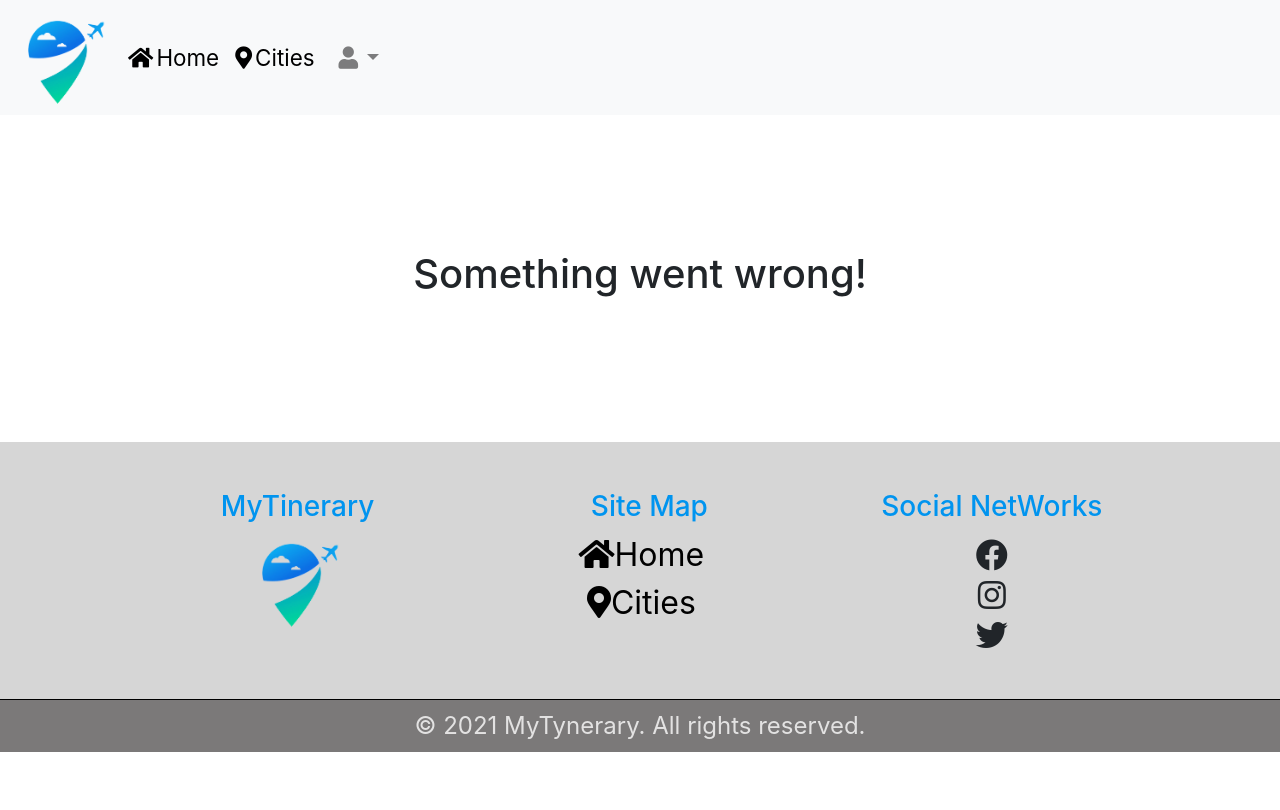
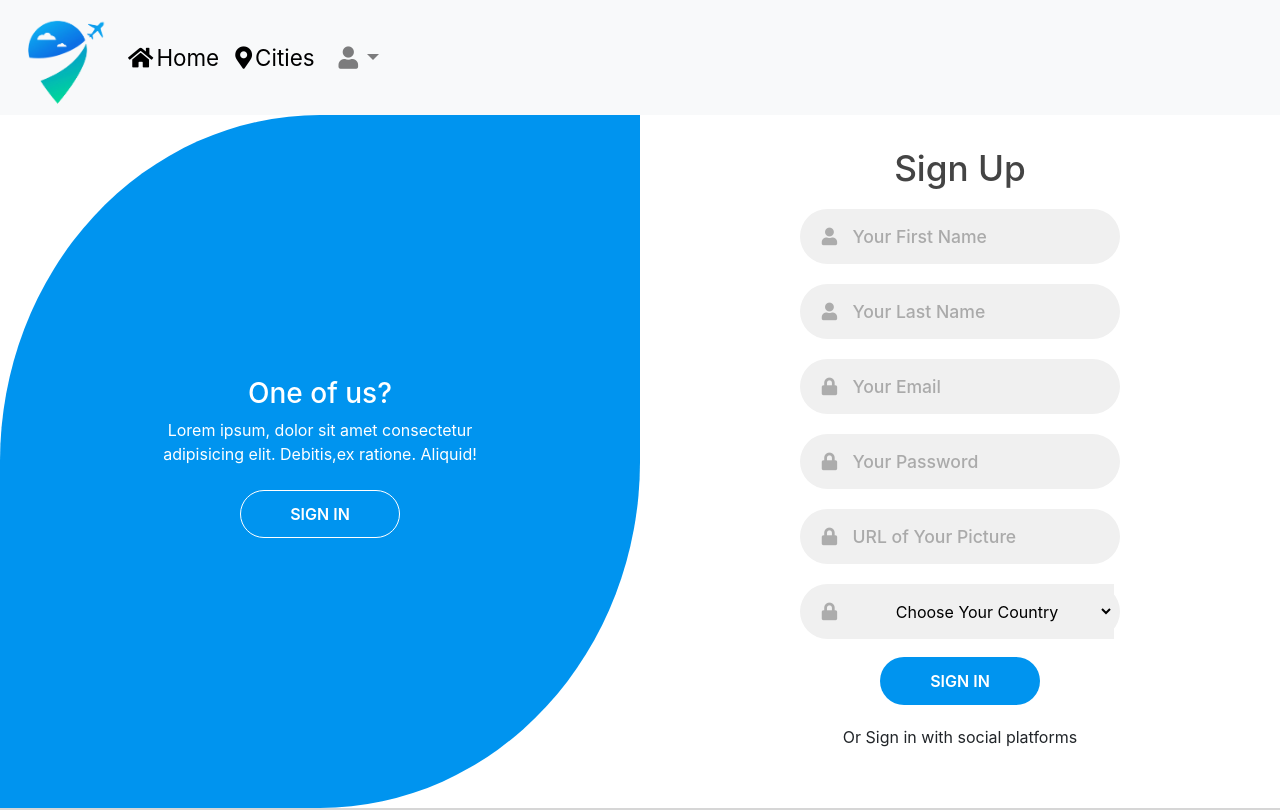
Before and after one commit to adrielbaez/mytinerary-adrielbaez, a React (Create React App) app in the folder frontend/: page /signup in a window 1280 px wide. Before the commit this address led to /error. Shown: the top 810 px of the page. Built offline with nearby package versions, Linux system fonts and the light colour scheme.

Commit message:
cambios 27/04

```diff
--- a/frontend/src/App.css
+++ b/frontend/src/App.css
@@ -851,3 +851,137 @@ p.text-itinerary{
         align-items: center;
     }
 }
+/* -------login */
+.container-all{
+    display: flex;
+}
+.container-form{
+    width: 50vw;
+    padding: 2rem 0 ;
+}
+.call-to-action-form{
+    width: 50vw;
+    background-color: #0094ef;
+    padding: 2rem 0 ;
+    border-top-left-radius: 50%;
+    border-bottom-right-radius: 50%;
+    display: flex;
+    flex-direction: column;
+    justify-content: center;
+    align-items: center;
+}
+.call-to-action-form .content{
+    width: 60%;
+    color: white;
+    text-align: center;
+}
+
+.container-form form {
+    width: 20rem;
+    margin: 0 auto;
+    display: flex;
+    flex-direction: column;
+    justify-content: center;
+    align-items: center;
+}
+.title {
+    font-size: 2.2rem;
+    color: #444;
+    margin-bottom: 10px;
+  }
+
+  .input-field {
+    max-width: 380px;
+    width: 100%;
+    background-color: #f0f0f0;
+    margin: 10px 0;
+    height: 55px;
+    border-radius: 55px;
+    display: grid;
+    grid-template-columns: 15% 85%;
+    padding: 0 0.4rem;
+  }
+
+  .input-field i {
+    text-align: center;
+    line-height: 55px;
+    color: #acacac;
+    transition: 0.5s;
+    font-size: 1.1rem;
+  }
+
+  .input-field input {
+    background: none;
+    outline: none;
+    border: none;
+    line-height: 1;
+    font-weight: 600;
+    font-size: 1.1rem;
+    color: #333;
+  }
+
+  .input-field input::placeholder {
+    color: #aaa;
+    font-weight: 500;
+  }
+
+  .social-text {
+    padding: 0.7rem 0;
+    font-size: 1rem;
+  }
+
+  .social-media {
+    display: flex;
+    justify-content: center;
+  }
+
+  .social-icon {
+    height: 46px;
+    width: 46px;
+    display: flex;
+    justify-content: center;
+    align-items: center;
+    margin: 0 0.45rem;
+    color: #333;
+    border-radius: 50%;
+    border: 1px solid #333;
+    text-decoration: none;
+    font-size: 1.1rem;
+    transition: 0.3s;
+  }
+
+  .social-icon:hover {
+    color: #4481eb;
+    border-color: #4481eb;
+  }
+  .btn-form, .btn-redirect {
+    width: 10rem;
+    background-color: #0094ef;
+    border: none;
+    outline: none;
+    height: 3rem;
+    border-radius: 3rem;
+    color: #fff;
+    text-transform: uppercase;
+    font-weight: 600;
+    margin: .5rem 0;
+    cursor: pointer;
+    transition: 0.5s;
+  }
+
+  .btn-form:hover {
+    background-color: #4d84e2;
+  }
+.btn-redirect{
+    background-color: #0094ef;
+    border: 1px solid white;
+}
+.btn-redirect:hover{
+    background-color: white;
+    color: #0094ef;
+}
+select{
+    text-align: center;
+    border: none;
+    background-color: #f0f0f0;
+}
--- a/frontend/src/App.js
+++ b/frontend/src/App.js
@@ -7,6 +7,8 @@ import Footer from './components/Footer';
 import NavBar from './components/NavBar';
 import Itineraries from './pages/Itineraries'
 import ToTop from './components/ToTop';
+import SignUp from './pages/SignUp';
+import SignIn from './pages/SignIn';
 
 const App = () => {
   var imagen = {
@@ -21,6 +23,8 @@ const App = () => {
         <Route exact path="/" component={Home} />
         <Route exact path="/cities" component={Cities} />
         <Route  path="/city/:id" component={Itineraries} />
+        <Route  path="/signup" component={SignUp} />
+        <Route  path="/signin" component={SignIn} />
         <Route  path="/error" component={Error} />
         <Redirect to="/error"/>
       </Switch>
--- a/frontend/src/components/NavBar.js
+++ b/frontend/src/components/NavBar.js
@@ -1,5 +1,5 @@
 import React, { useState } from 'react';
-import { NavLink } from 'react-router-dom'
+import { NavLink, Link } from 'react-router-dom'
 import {
   Collapse,
   Navbar,
@@ -36,13 +36,16 @@ const NavBar = ({ logo }) => {
                 <i className="fas fa-user"></i>
               </DropdownToggle>
               <DropdownMenu right>
-                <DropdownItem>
-                  Sign Up
+                <Link to="/signup">
+                  <DropdownItem>
+                    Sign up
                 </DropdownItem>
-                <DropdownItem>
-                  Log In
+                </Link>
+                <Link to="/signin">
+                  <DropdownItem>
+                    Log In
                 </DropdownItem>
-                <DropdownItem divider />
+                </Link>
               </DropdownMenu>
             </UncontrolledDropdown>
           </Nav>
--- /dev/null
+++ b/frontend/src/pages/SignIn.js
@@ -0,0 +1,38 @@
+import React from 'react';
+import { Link } from 'react-router-dom'
+
+class SignIn extends React.Component {
+
+    render() {
+        return (
+            <div className="container-all">
+                <div className="container-form">
+                    <form action="#" className="sign-in-form">
+                        <h2 className="title">Sign in</h2>
+                        <div className="input-field">
+                            <i className="fas fa-user"></i>
+                            <input type="email" name="email" placeholder="Your Email" />
+                        </div>
+                        <div className="input-field">
+                            <i className="fas fa-lock"></i>
+                            <input type="password"  name="password" placeholder="Password" />
+                        </div>
+                        <button className="btn-form solid">Sign In</button>
+                        <p className="social-text">Or Sign in with social platforms</p>
+                    </form>
+                </div>
+                <div className="call-to-action-form">
+                    <div className="content">
+                        <h3>New here ?</h3>
+                        <p>Lorem ipsum, dolor sit amet consectetur adipisicing elit. Debitis,ex ratione. Aliquid!</p>
+                        <Link to="/signup">
+                            <button className="btn-redirect" id="sign-up-btn">Sign Up</button>
+                        </Link>
+                    </div>
+                </div>
+            </div>
+        )
+    }
+}
+
+export default SignIn
--- /dev/null
+++ b/frontend/src/pages/SignUp.js
@@ -0,0 +1,57 @@
+import React from 'react';
+import { Link } from 'react-router-dom'
+
+class SignUp extends React.Component {
+
+    render() {
+        return (
+            <div className="container-all">
+                <div className="call-to-action-form">
+                    <div className="content">
+                        <h3>One of us?</h3>
+                        <p>Lorem ipsum, dolor sit amet consectetur adipisicing elit. Debitis,ex ratione. Aliquid!</p>
+                        <Link to="/signin">
+                            <button className="btn-redirect" id="sign-up-btn">Sign In</button>
+                        </Link>
+                    </div>
+                </div>
+                <div className="container-form">
+                    <form action="#" className="sign-in-form">
+                        <h2 className="title">Sign Up</h2>
+                        <div className="input-field">
+                            <i className="fas fa-user"></i>
+                            <input type="text" name="firstName" placeholder="Your First Name" />
+                        </div>
+                        <div className="input-field">
+                            <i className="fas fa-user"></i>
+                            <input type="text" name="lastName" placeholder="Your Last Name" />
+                        </div>
+                        <div className="input-field">
+                            <i className="fas fa-lock"></i>
+                            <input type="email" name="email" placeholder="Your Email" />
+                        </div>
+                        <div className="input-field">
+                            <i className="fas fa-lock"></i>
+                            <input type="password" name="password" placeholder="Your Password" />
+                        </div>
+                        <div className="input-field">
+                            <i className="fas fa-lock"></i>
+                            <input type="text" name="urlPicture" placeholder="URL of Your Picture" />
+                        </div>
+                        <div className="input-field">
+                            <i className="fas fa-lock"></i>
+                            <select>
+                                <option disabled selected>Choose Your Country</option>
+                            </select>
+                        </div>
+
+                        <button className="btn-form solid">Sign In</button>
+                        <p className="social-text">Or Sign in with social platforms</p>
+                    </form>
+                </div>
+            </div>
+        )
+    }
+}
+
+export default SignUp
```
